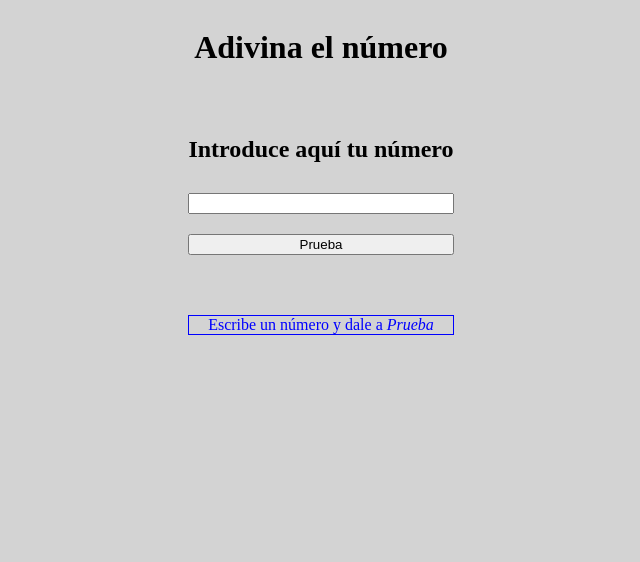
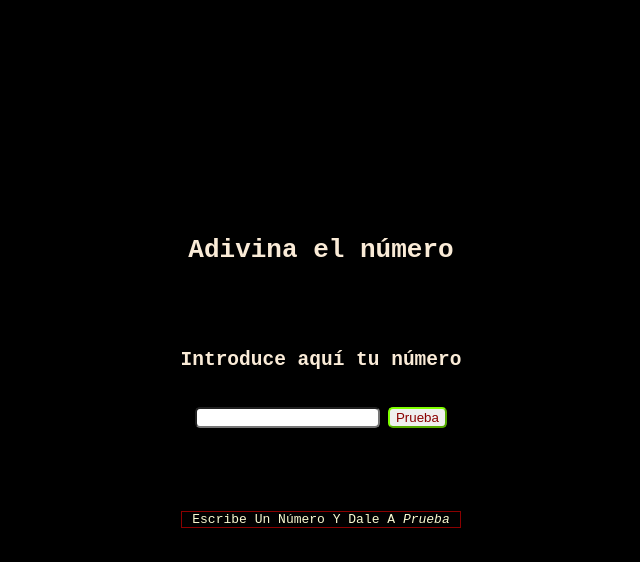
Before and after one commit to anawolfdev/Guess-the-number, a plain HTML site: page index.html in a window 1280 px wide. Shown: the whole page, without its empty margins (319-959 px from the left). Drawn offline with Linux system fonts and the light colour scheme.

Commit message:
Change styles in main.css and capitalize result text

```diff
--- a/main.js
+++ b/main.js
@@ -18,17 +18,17 @@ function random(max) {
 function randomCompared() {
     const userNumber = parseInt(input.value);
     if (RandomNumber === userNumber) {
-        printResult(result, '¡HAS GANADO, CAMPEONA!');
+        printResult(result, '¡has ganado, campeona!');
     } else if (userNumber > 100) {
-        printResult(result, 'No puede ser mayor de 100');
+        printResult(result, 'no puede ser mayor de 100');
     } else if (userNumber < 0) {
-        printResult(result, 'No puede ser menor que 0');
+        printResult(result, 'no puede ser menor que 0');
     } else if (RandomNumber < userNumber) {
         printResult(result, 'demasiado alto');
     } else if (RandomNumber > userNumber) {
         printResult(result, 'demasiado bajo');
     } else {
-        printResult(result, 'Por favor introduce un número válido');
+        printResult(result, 'por favor introduce un número válido');
     }
 }
 
--- a/styles/main.css
+++ b/styles/main.css
@@ -1,24 +1,34 @@
 body {
-  background-color: lightgray;
+  background-color: black;
   display: flex;
   text-align: center;
   justify-content: center;
   align-items: center;
+  color: antiquewhite;
+  font-family: monospace;
+  margin-top: 17%;
 }
 
 .result {
-  color: blue;
-  border: solid 1px blue;
+  color: lightgoldenrodyellow;
+  border: solid 1px darkred;
+  text-transform: capitalize;
 }
 
 .game_number {
-  display: flex;
-  flex-direction: column;
+  display: inline-block;
   margin: 50px 0;
 }
 .input,
 .button {
-  margin: 10px 0;
+  margin: 20px 0;
+  text-align: center;
+  border-radius: 5px;
+}
+
+.button {
+  border-color: chartreuse;
+  color: darkred;
 }
 
 .counter {
```
